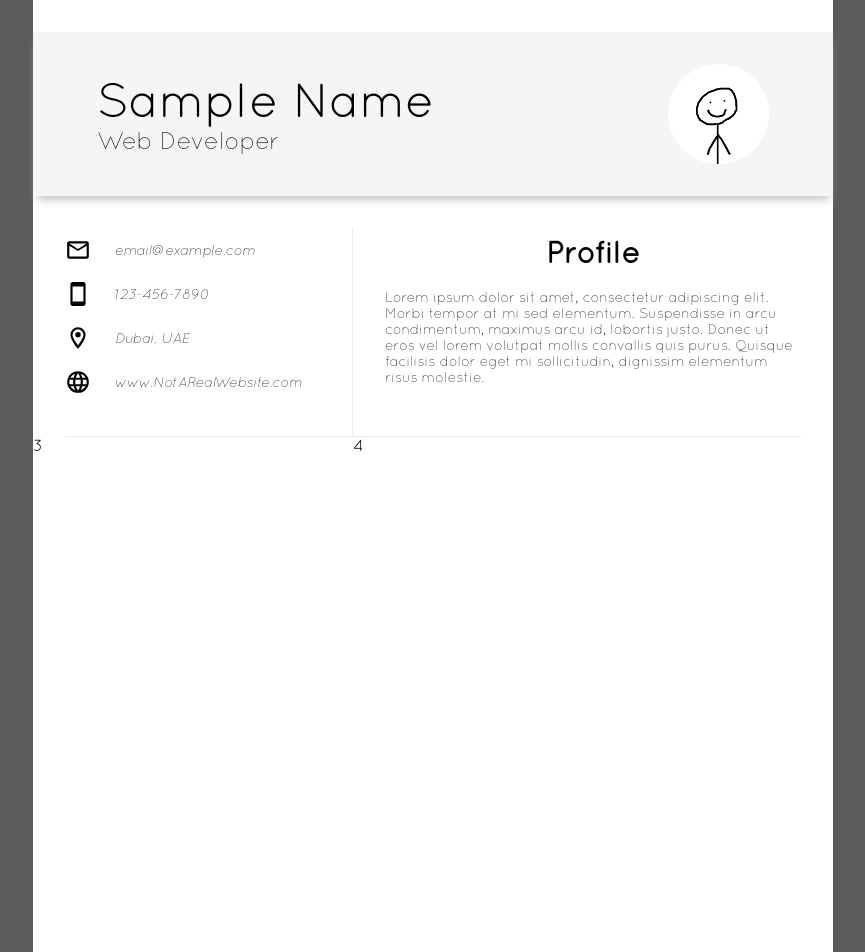
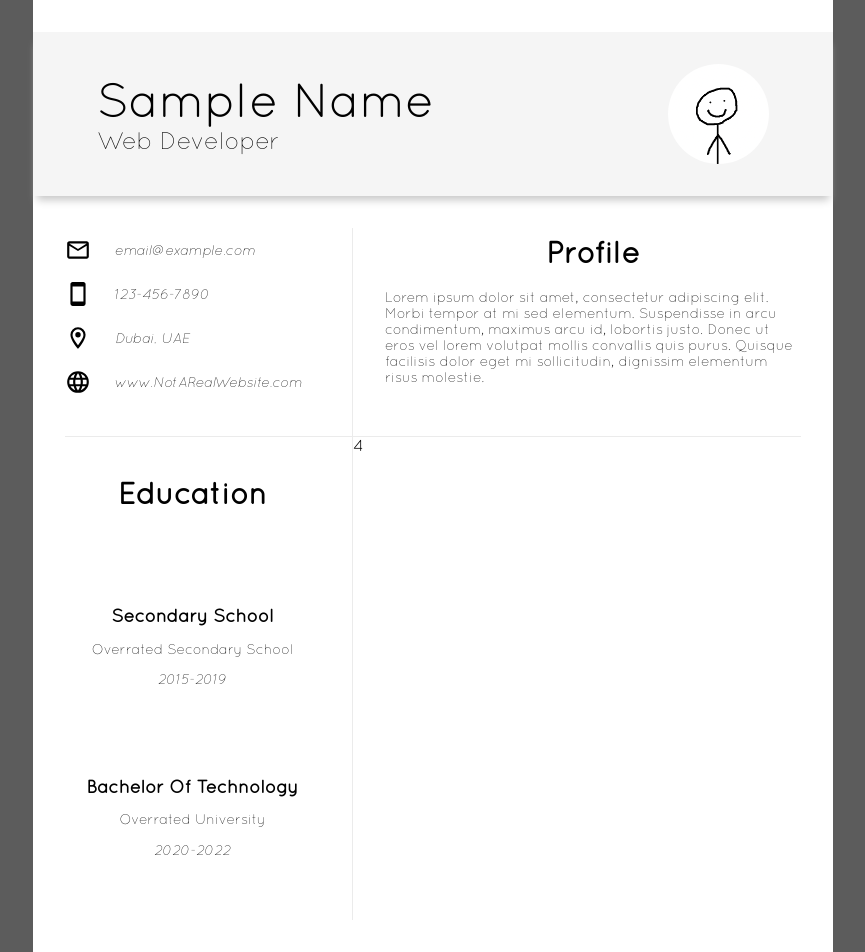
Before and after one commit to iamgame3/cv-application, a React (Create React App) app: page / in a window 1280 px wide. Shown: the whole page, without its empty margins (207-1072 px from the left). Built offline with nearby package versions, Linux system fonts and the light colour scheme; the HTML template or start-up script is replaced by a standard one.

Commit message:
Add education component

```diff
--- a/src/app-components/body.js
+++ b/src/app-components/body.js
@@ -3,6 +3,7 @@
 import React, { Component } from "react";
 import ContactInfo from "./contact-info";
 import Profile from "./profile";
+import Education from "./education";
 
 class Body extends Component {
   // eslint-disable-next-line no-useless-constructor
@@ -15,7 +16,7 @@ class Body extends Component {
       <div className="body">
         <ContactInfo />
         <Profile />
-        <div className="education">3</div>
+        <Education />
         <div className="experience">4</div>
       </div>
     );
--- /dev/null
+++ b/src/app-components/education.js
@@ -0,0 +1,26 @@
+/* eslint-disable react/prefer-stateless-function */
+/* eslint-disable react/jsx-filename-extension */
+import React, { Component } from "react";
+
+class Education extends Component {
+  // eslint-disable-next-line no-useless-constructor
+  constructor() {
+    super();
+  }
+
+  render() {
+    return (
+      <div className="education">
+        <h2 className="subheader">Education</h2>
+        <h4 className="miniheader">Secondary School</h4>
+        <p className="body-text">Overrated Secondary School</p>
+        <p className="time-range">2015-2019</p>
+        <h4 className="miniheader">Bachelor Of Technology</h4>
+        <p className="body-text">Overrated University</p>
+        <p className="time-range">2020-2022</p>
+      </div>
+    );
+  }
+}
+
+export default Education;
--- a/src/index.css
+++ b/src/index.css
@@ -90,9 +90,21 @@ body {
   font-size: 30px;
 }
 
+.miniheader {
+  margin-top: 90px;
+  margin-bottom: 0;
+  font-size: 18px;
+}
+
 .body-text {
   font-size: 14px;
   font-family: "quicksandlight", Arial, Helvetica, sans-serif;
+}
+
+.time-range {
+  margin: 0;
+  font-size: 14px;
+  font-family: "quicksandlight_italic", Arial, Helvetica, sans-serif;
 }
 
 .contact-info {
@@ -144,6 +156,14 @@ body {
 }
 
 .education {
+  display: flex;
+  flex-direction: column;
+  align-items: center;
   grid-row: 2 / 5;
   grid-column: 1 / 3;
+  margin-bottom: 32px;
+  padding-top: 32px;
+  padding-left: 32px;
+  padding-right: 32px;
+  border-right: 1px solid var(--lightgray);
 }
```
